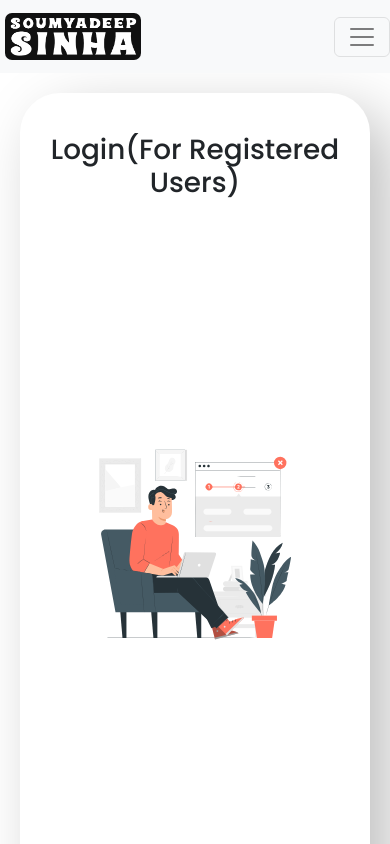
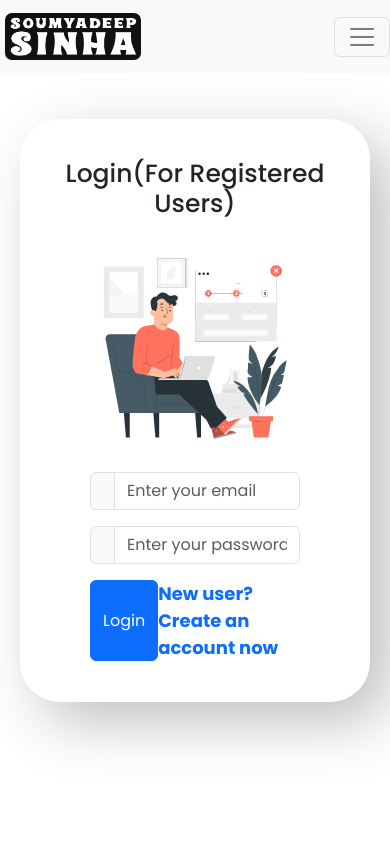
Before and after one commit to sinhasoumyadeep1234/MernPortfolio, a React (Vite) app in the folder client/: page /login in a window 390 px wide. Shown: the top 844 px of the page. Built offline with nearby package versions, Linux system fonts and the light colour scheme.

Commit message:
Update App.css

```diff
--- a/client/src/App.css
+++ b/client/src/App.css
@@ -553,6 +553,20 @@
   .notFound404 h1 {
     font-size: 120px;
   }
+  .signup-container{
+    height: 80vh;
+    justify-content: center;
+  }
+  .MAIN h1{
+    font-size: 25px;
+  }
+  .signup-image-container img{
+    width: 200px;
+    height: 200px;
+  }
+  .signup-form form-button{
+    gap: 4px;
+  }
 }
 
 @media only screen and (max-width: 660px) {
```
